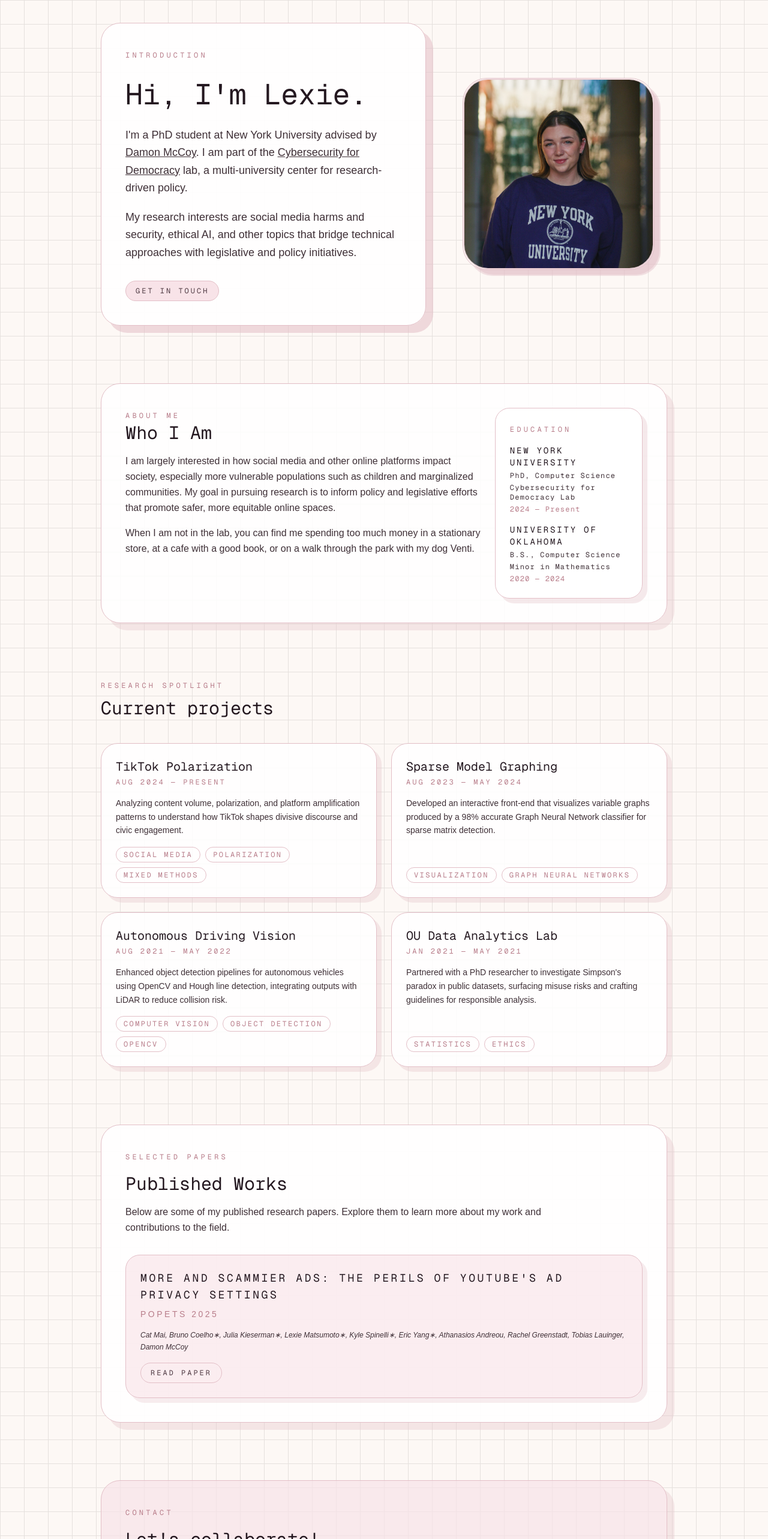
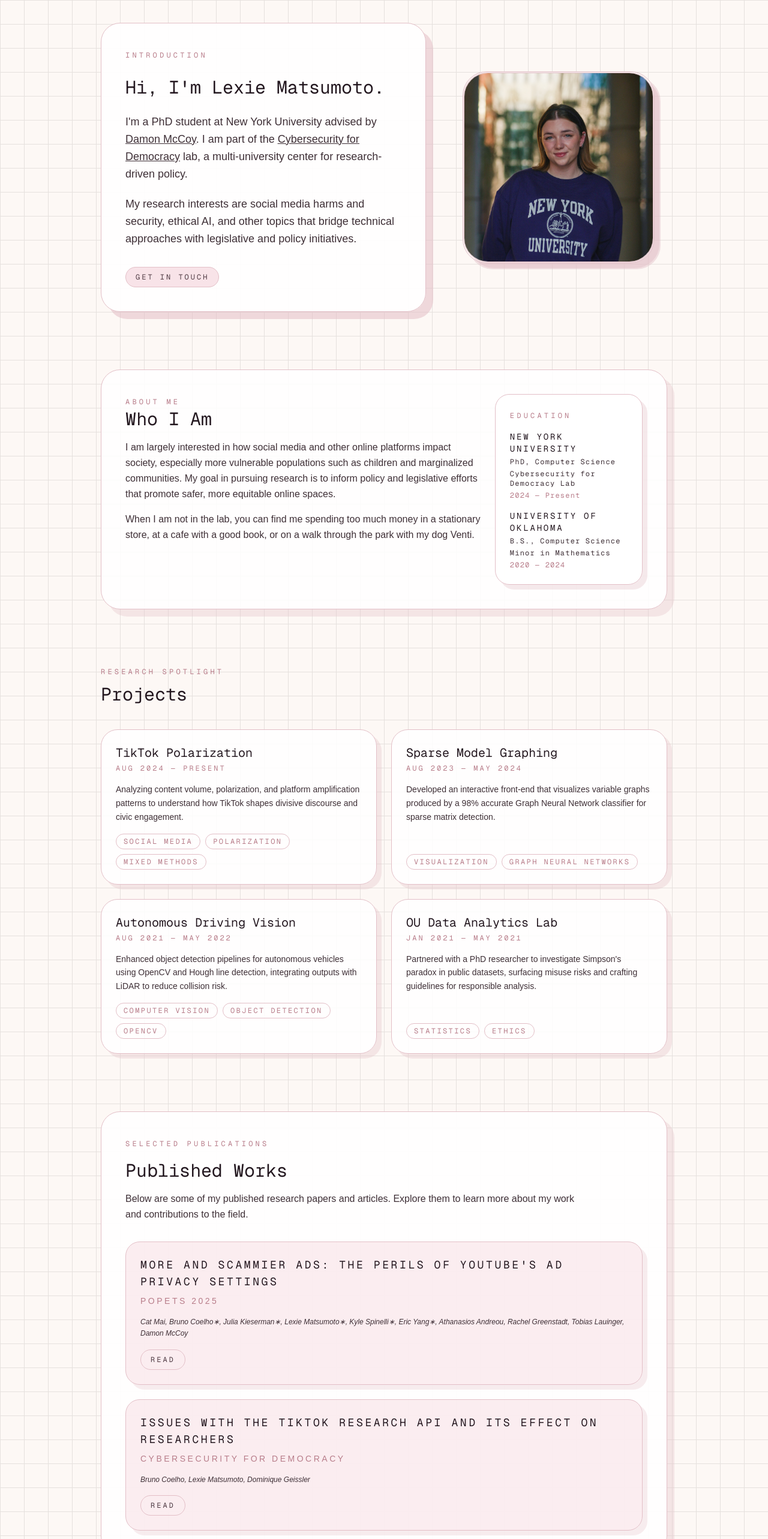
Before and after one commit to lexiekateb/resumev2, a Next.js app: page / in a window 1280 px wide. Shown: the part 160-2726 px from the top of the page at 60% size. Built offline with nearby package versions, Linux system fonts and the light colour scheme.

Commit message:
adds articles, changes to full name, fixed nav bar issue

```diff
--- a/src/app/page.tsx
+++ b/src/app/page.tsx
@@ -33,7 +33,14 @@ const papers = [
     venue: "PoPETs 2025",
     link: "https://petsymposium.org/popets/2025/popets-2025-0169.pdf",
     authors: "Cat Mai, Bruno Coelho∗, Julia Kieserman∗, Lexie Matsumoto∗, Kyle Spinelli∗, Eric Yang∗, Athanasios Andreou, Rachel Greenstadt, Tobias Lauinger, Damon McCoy",
-}];
+},
+{
+  title: "Issues with the TikTok Research API and its effect on researchers",
+  venue: "Cybersecurity for Democracy",
+  link: "https://cybersecurityfordemocracy.org/issues-with-the-tiktok-research-api",
+  authors: "Bruno Coelho, Lexie Matsumoto, Dominique Geissler"
+}
+];
 
 const projects = [
   {
@@ -190,8 +197,8 @@ export default function Home() {
               <span className="font-mono text-xs uppercase tracking-[0.35em] text-[#b87d8a]">
                 Introduction
               </span>
-              <h1 className="mt-6 font-mono text-4xl leading-tight text-[#241820] sm:text-5xl">
-                Hi, I'm Lexie.
+              <h1 className="mt-6 font-mono text-4xl leading-tight text-[#241820] sm:text-3xl">
+                Hi, I'm Lexie Matsumoto.
               </h1>
               <div className="mt-6 space-y-5 text-base leading-relaxed text-[#3e2f36] sm:text-lg">
                 <p>
@@ -290,7 +297,7 @@ export default function Home() {
                 Research spotlight
               </span>
               <h2 className="font-mono text-3xl text-[#241820]">
-                Current projects
+                Projects
               </h2>
             </div>
             <div className="grid gap-6 md:grid-cols-2">
@@ -330,13 +337,13 @@ export default function Home() {
             className="scroll-mt-32 rounded-[32px] border border-[#e3bfc7] bg-white/90 p-10 shadow-[12px_12px_0_0_rgba(227,191,199,0.35)]"
           >
             <span className="font-mono text-xs uppercase tracking-[0.35em] text-[#b87d8a]">
-              Selected papers
+              Selected Publications
             </span>
             <h2 className="mt-4 font-mono text-3xl text-[#241820]">
               Published Works
             </h2>
             <p className="mt-4 max-w-3xl text-base leading-relaxed text-[#3e2f36]">
-              Below are some of my published research papers. Explore them to learn more about my work and contributions to the
+              Below are some of my published research papers and articles. Explore them to learn more about my work and contributions to the
               field.
             </p>
             <ul className="mt-8 space-y-6">
@@ -360,7 +367,7 @@ export default function Home() {
                     target="_blank"
                     rel="noopener noreferrer"
                   >
-                    read paper
+                    read
                   </a>
                 </li>
               ))}
@@ -407,7 +414,7 @@ export default function Home() {
             </div>
           </section>
         </main>
-
+        <br/>
         <footer className="pb-10 text-center font-mono text-xs uppercase tracking-[0.35em] text-[#b87d8a]">
           © {new Date().getFullYear()} Lexie Matsumoto. If you like this site, feel free to fork my <u><a href="https://github.com/lexiekateb/resumev2" target="_blank">repo</a></u>.
         </footer>
```
